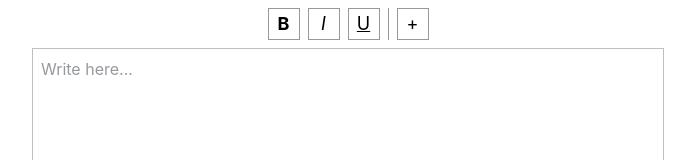
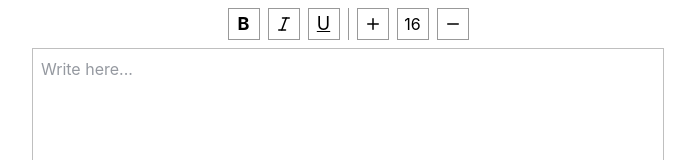
Before and after one commit to Javokhir09/pdf-editor, a React (Vite) app: page / in a window 1280 px wide. Shown: the top 160 px of the page, without its empty margins (292-987 px from the left). Built offline with nearby package versions, Linux system fonts and the light colour scheme.

Commit message:
fixe some bugs and added font size feature

```diff
--- a/package.json
+++ b/package.json
@@ -15,6 +15,7 @@
     "@tiptap/pm": "^3.28.0",
     "@tiptap/react": "^3.28.0",
     "@tiptap/starter-kit": "^3.28.0",
+    "lucide-react": "^1.25.0",
     "react": "^19.2.7",
     "react-dom": "^19.2.7",
     "tailwindcss": "^4.3.3"
--- a/src/components/Editor.tsx
+++ b/src/components/Editor.tsx
@@ -1,32 +1,81 @@
-import { EditorContent, useEditor } from "@tiptap/react"
-import StarterKit from "@tiptap/starter-kit"
-import ToggleButton from "./ToggleButton"
-import Placeholder from "@tiptap/extension-placeholder"
-import Button from "./Button"
+import { EditorContent, useEditor, useEditorState } from "@tiptap/react";
+import StarterKit from "@tiptap/starter-kit";
+import ToggleButton from "./ToggleButton";
+import Placeholder from "@tiptap/extension-placeholder";
+import Button from "./Button";
+import { ItalicIcon, MinusIcon, PlusIcon } from "lucide-react";
+import { useState } from "react";
 
 function Editor() {
+  const [fontSize, setFontSize] = useState<number>(16);
+
   const editor = useEditor({
     extensions: [
       StarterKit,
-      Placeholder.configure({placeholder: "Write here...",})
+      Placeholder.configure({ placeholder: "Write here..." }),
     ],
+  });
 
+  const editorState = useEditorState({
+    editor,
+    selector: ctx => ({
+      isBold: ctx.editor.isActive('bold'),
+      isItalic: ctx.editor.isActive('italic'),
+      isUnderline: ctx.editor.isActive('underline'),
+    })
   })
 
-  if (!editor) return null
+  if (!editor) return null;
 
   return (
     <div className="w-full flex items-center flex-col gap-2 p-2">
       <div className="flex gap-2">
-        <ToggleButton onClick={() => editor.chain().focus().toggleBold().run()} className="font-bold">B</ToggleButton>
-        <ToggleButton onClick={() => editor.chain().focus().toggleItalic().run()} className="italic">I</ToggleButton>
-        <ToggleButton onClick={() => editor.chain().focus().toggleUnderline().run()} className="underline">U</ToggleButton>
+        <ToggleButton
+          onClick={() => editor.chain().focus().toggleBold().run()}
+          pressed={editorState?.isBold ?? false}
+          className="font-bold"
+        >
+          B
+        </ToggleButton>
+        <ToggleButton
+          onClick={() => editor.chain().focus().toggleItalic().run()}
+          pressed={editorState?.isItalic ?? false}
+          className="flex justify-center items-center"
+        >
+          <ItalicIcon size={18} />
+        </ToggleButton>
+        <ToggleButton
+          onClick={() => editor.chain().focus().toggleUnderline().run()}
+          pressed={editorState?.isUnderline ?? false}
+          className="underline"
+        >
+          U
+        </ToggleButton>
         <div className="bg-black/40 w-px h-8"></div>
-        <Button>+</Button>
+        <Button className="flex justify-center items-center" onClick={() => setFontSize(fontSize+1)}>
+          <PlusIcon size={18} />
+        </Button>
+        <input
+          type="number"
+          id="font-size"
+          name="font-size"
+          className="w-8 text-center border border-black/40 outline-none"
+          min={1}
+          max={96}
+          value={fontSize}
+        />
+        <Button className="flex justify-center items-center" onClick={() => setFontSize(fontSize-1)}>
+          <MinusIcon size={18} />
+        </Button>
       </div>
-      <EditorContent editor={editor} className="w-1/2" />
+
+      <EditorContent
+        editor={editor}
+        className={`w-1/2 text-[${fontSize}px]`}
+        style={{ fontSize: `${fontSize}px` }}
+      />
     </div>
-  )
+  );
 }
 
-export default Editor
+export default Editor;
--- a/src/components/ToggleButton.tsx
+++ b/src/components/ToggleButton.tsx
@@ -1,15 +1,15 @@
-import { useState, type ButtonHTMLAttributes } from "react"
+import type { ButtonHTMLAttributes } from "react"
 
-interface ButtonProps extends ButtonHTMLAttributes<HTMLButtonElement> {}
+interface ButtonProps extends ButtonHTMLAttributes<HTMLButtonElement> {
+  pressed?: boolean
+}
 
-function ToggleButton({ children, className = "", ...props }: ButtonProps) {
-  const [toggled, setToggled] = useState<boolean>(false)
-
+function ToggleButton({ children, className = "", pressed = false, ...props }: ButtonProps) {
   return (
     <button
       {...props}
-      className={`border border-black/40 size-8 cursor-pointer text-lg ${toggled ? "bg-gray-200/80" : ""} ${className}`}
-      onClick={(e) => {setToggled((prev) => !prev); props.onClick?.(e)}}
+      aria-pressed={pressed}
+      className={`border border-black/40 size-8 cursor-pointer text-lg ${pressed ? "bg-gray-200/80" : ""} ${className}`}
     >
       {children}
     </button>
--- a/src/index.css
+++ b/src/index.css
@@ -14,3 +14,16 @@
   float: left;
   height: 0;
 }
+
+/* Chrome, Safari, Edge, Opera */
+#font-size::-webkit-outer-spin-button,
+#font-size::-webkit-inner-spin-button {
+  -webkit-appearance: none;
+  margin: 0;
+}
+
+/* Firefox */
+#font-size {
+  -moz-appearance: textfield;
+  appearance: textfield;
+}
```
Also changed, not shown: 1 other file (tests, documents, lock files or other folders).
